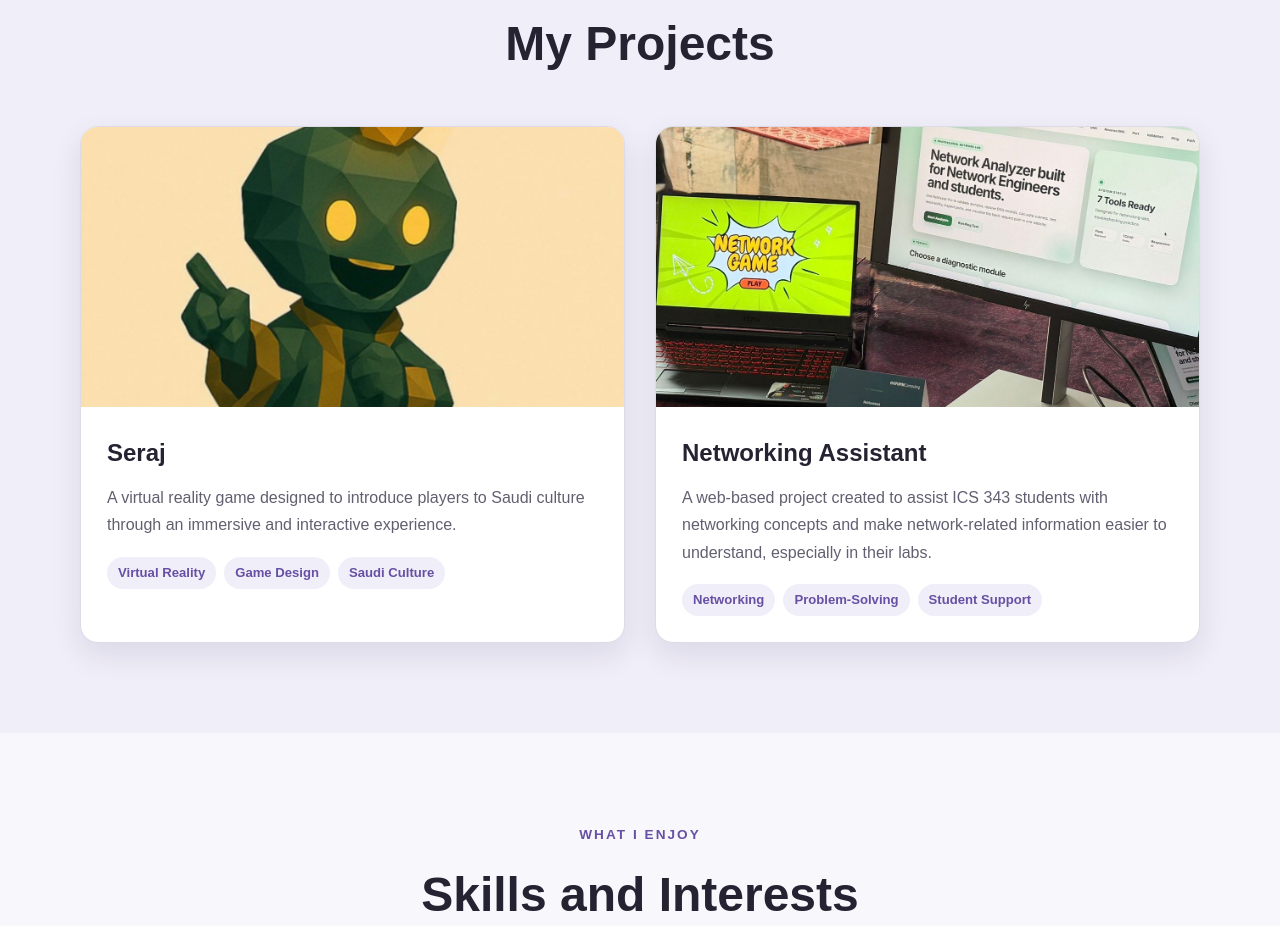
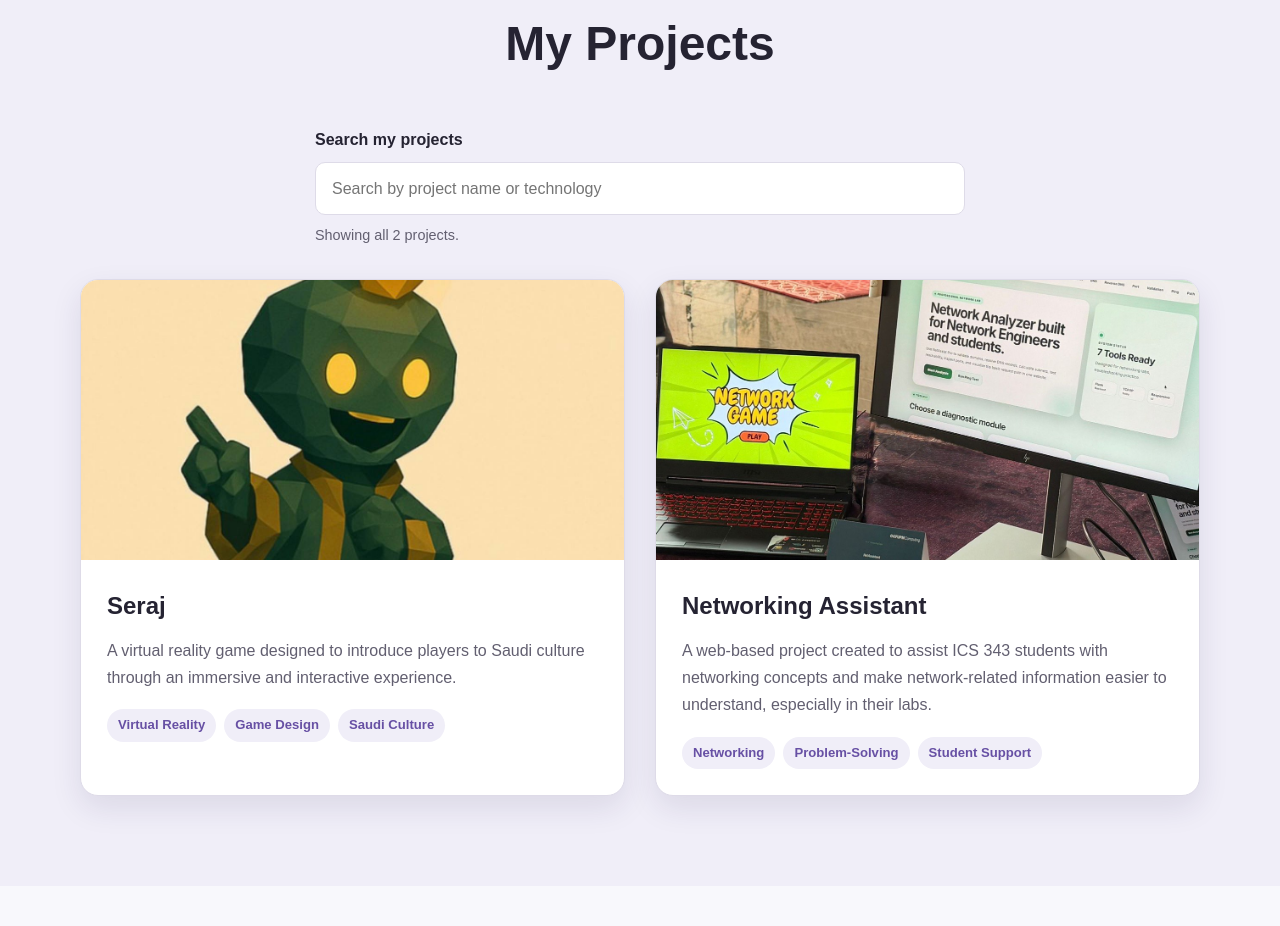
Before and after one commit to ZainabAlJarrash/202347030-ZainabAljarrash-assignment2, a plain HTML site: page index.html in a window 1280 px wide. Shown: the part 1474-2400 px from the top of the page. Drawn offline with Linux system fonts and the light colour scheme.

Commit message:
Added searching a specific project feature

```diff
--- a/css/styles.css
+++ b/css/styles.css
@@ -272,6 +272,66 @@ section {
 }
 
 /* ---------- Projects section ---------- */
+
+.project-controls {
+    width: min(100%, 650px);
+    margin: 0 auto 32px;
+}
+
+.project-controls label {
+    display: block;
+    margin-bottom: 8px;
+    font-weight: 700;
+}
+
+.project-controls input {
+    width: 100%;
+    padding: 12px 16px;
+    color: var(--text-color);
+    background-color: var(--surface-color);
+    border: 1px solid var(--border-color);
+    border-radius: 10px;
+    outline: none;
+}
+
+.project-controls input:focus {
+    border-color: var(--primary-color);
+    box-shadow: 0 0 0 3px
+        color-mix(in srgb, var(--primary-color) 20%, transparent);
+}
+
+#project-search-status {
+    margin-top: 8px;
+    color: var(--muted-text);
+    font-size: 0.9rem;
+}
+
+.empty-state {
+    width: min(100%, var(--content-width));
+    margin: 30px auto 0;
+    padding: 24px;
+    color: var(--muted-text);
+    background-color: var(--surface-color);
+    border: 1px solid var(--border-color);
+    border-radius: var(--border-radius);
+    text-align: center;
+}
+
+.project-card:not([hidden]) {
+    animation: show-project 0.3s ease;
+}
+
+@keyframes show-project {
+    from {
+        opacity: 0;
+        transform: translateY(12px);
+    }
+
+    to {
+        opacity: 1;
+        transform: translateY(0);
+    }
+}
 
 .project-grid {
     width: min(100%, var(--content-width));
@@ -559,5 +619,6 @@ textarea:focus-visible {
     *::before,
     *::after {
         transition: none !important;
+        animation: none !important;
     }
 }
--- a/index.html
+++ b/index.html
@@ -97,6 +97,27 @@
                 <p class="section-label">Selected work</p>
                 <h2>My Projects</h2>
             </div>
+
+            <div class="project-controls">
+    <label for="project-search">Search my projects</label>
+    <input
+        id="project-search"
+        type="search"
+        placeholder="Search by project name or technology"
+        autocomplete="off"
+        aria-describedby="project-search-status"
+    >
+
+    <p id="project-search-status" aria-live="polite">
+        Showing all projects.
+    </p>
+</div>
+
+<p id="no-projects-message" class="empty-state" hidden>
+    No projects match your search. Please try another keyword.
+</p>
+
+
 
             <div class="project-grid">
                 <article class="project-card">
--- a/js/script.js
+++ b/js/script.js
@@ -41,6 +41,54 @@ document.addEventListener("DOMContentLoaded", function () {
         });
     }
 
+// Filter the project cards using the visitor's search.
+const projectSearch = document.querySelector("#project-search");
+const projectCards = document.querySelectorAll(".project-card");
+const searchStatus = document.querySelector("#project-search-status");
+const noProjectsMessage = document.querySelector("#no-projects-message");
+
+if ( projectSearch && searchStatus && noProjectsMessage && projectCards.length > 0) {
+    function filterProjects() {
+        const searchText = projectSearch.value.trim().toLowerCase();
+        let visibleProjects = 0;
+
+        projectCards.forEach(function (card) {
+            const projectInformation =
+                card.textContent.toLowerCase();
+
+            const matchesSearch =
+                projectInformation.includes(searchText);
+
+            card.hidden = !matchesSearch;
+
+            if (matchesSearch) {
+                visibleProjects++;
+            }
+        });
+
+        if (searchText === "") {
+            searchStatus.textContent =
+                `Showing all ${projectCards.length} projects.`;
+        } else if (visibleProjects === 1) {
+            searchStatus.textContent = "1 project found.";
+        } else {
+            searchStatus.textContent =
+                `${visibleProjects} projects found.`;
+        }
+
+        noProjectsMessage.hidden = visibleProjects !== 0;
+    }
+
+    projectSearch.addEventListener("input", filterProjects);
+
+    // Display the correct project count when the page first loads.
+    filterProjects();
+}
+
+
+
+
+
     // Switch between light and dark themes.
     const themeToggle = document.querySelector("#theme-toggle");
     const savedTheme = localStorage.getItem("portfolio-theme");
```
